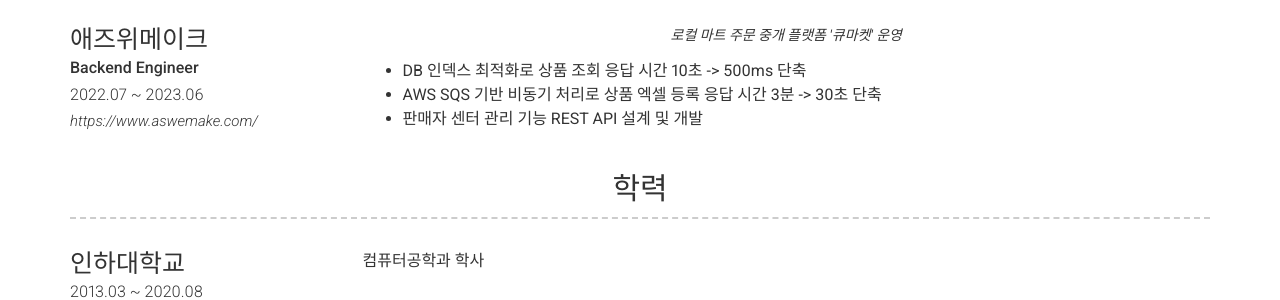
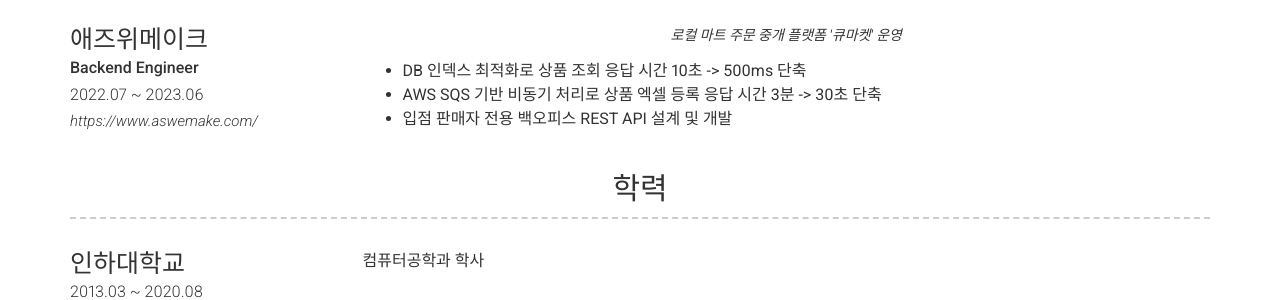
Before and after one commit to toongri/toongri.github.io, a Jekyll site: the page built from index.md, in a window 1280 px wide and 900 px high, scrolled down 920 px. Shown: the part 151-451 px from the top of the window. Built offline with Jekyll 4.4.1, drawn with Linux system fonts in a browser that asks for light colours; nearby versions of some CDN libraries.

Commit message:
Update `_config.yml`: revise "경력" descriptions for improved role specificity

```diff
--- a/_config.yml
+++ b/_config.yml
@@ -67,7 +67,7 @@ content:
         description: |
           - DB 인덱스 최적화로 상품 조회 응답 시간 10초 -> 500ms 단축
           - AWS SQS 기반 비동기 처리로 상품 엑셀 등록 응답 시간 3분 -> 30초 단축
-          - 판매자 센터 관리 기능 REST API 설계 및 개발
+          - 입점 판매자 전용 백오피스 REST API 설계 및 개발
 
   - title: 학력
     layout: list
```
